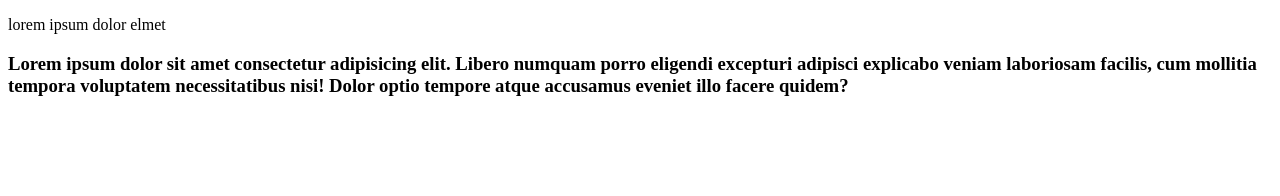
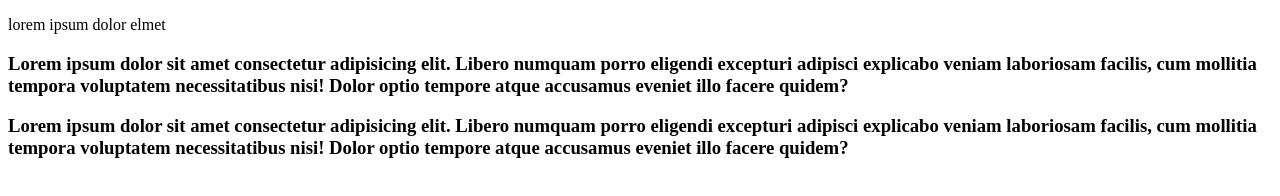
Before and after one commit to ivanDev237/pratique_github_depot1, a website: page src/index.html in a window 1280 px wide. Drawn offline with Linux system fonts and the light colour scheme; files that its build step writes are made by us from their sources.

Commit message:
test sur la branche 1

```diff
--- a/src/index.html
+++ b/src/index.html
@@ -14,5 +14,11 @@
       mollitia tempora voluptatem necessitatibus nisi! Dolor optio tempore atque
       accusamus eveniet illo facere quidem?
     </h3>
+    <h3>
+      Lorem ipsum dolor sit amet consectetur adipisicing elit. Libero numquam
+      porro eligendi excepturi adipisci explicabo veniam laboriosam facilis, cum
+      mollitia tempora voluptatem necessitatibus nisi! Dolor optio tempore atque
+      accusamus eveniet illo facere quidem?
+    </h3>
   </body>
 </html>
```
